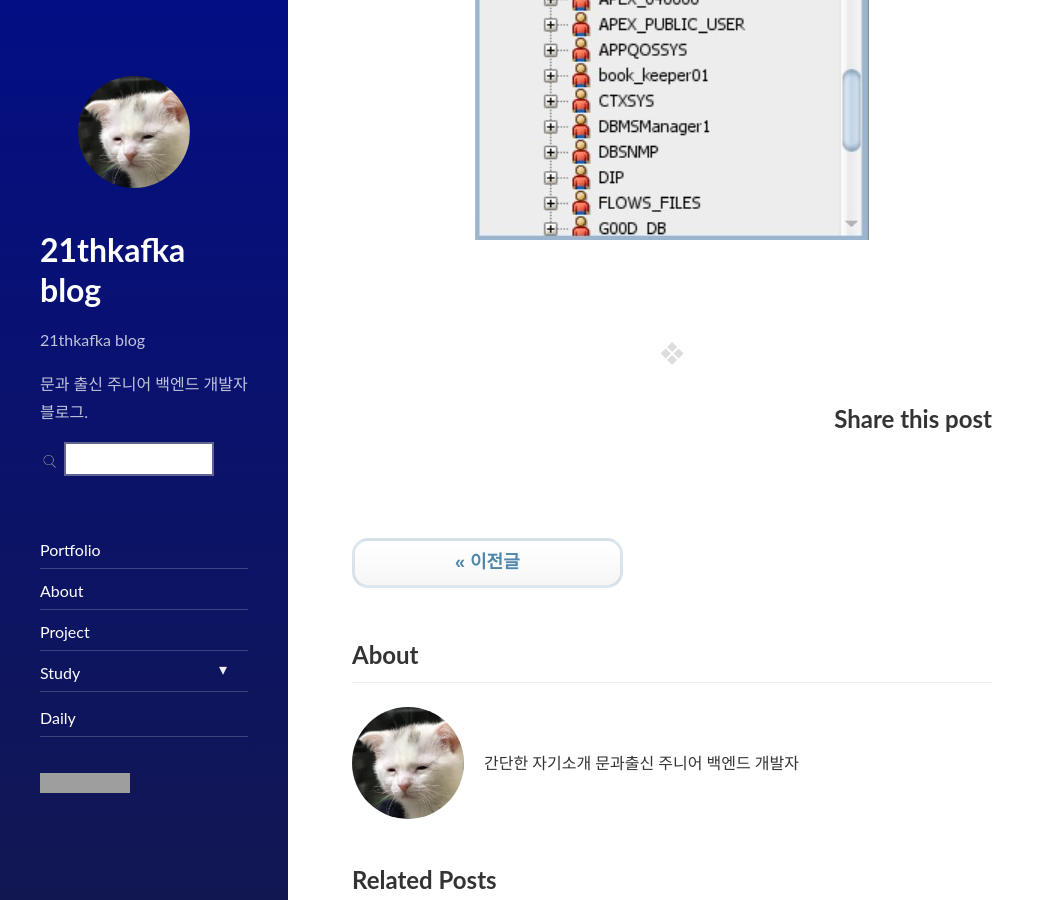
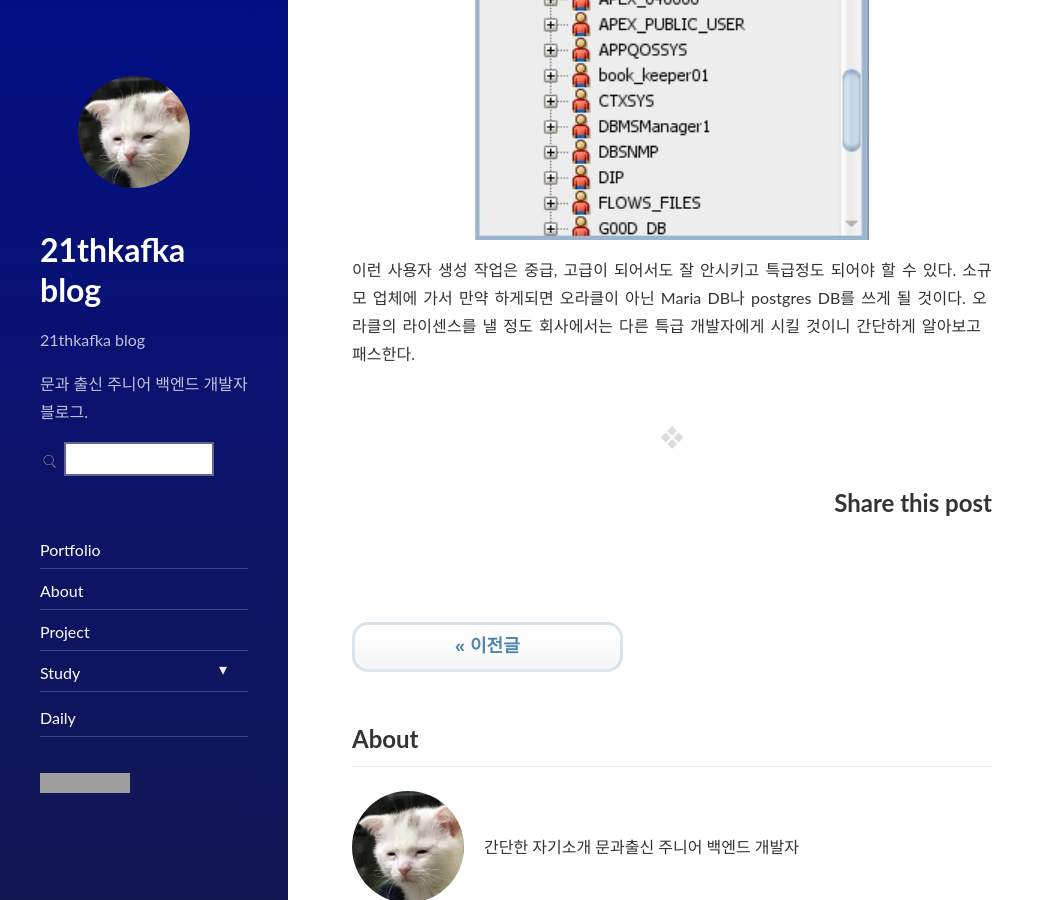
Before and after one commit to 21thkafka/21thkafka.github.io, a Jekyll site: the page built from _posts/study/2022-01-18-database-05.md, in a window 1280 px wide and 900 px high, scrolled down 3376 px. Shown: the whole window, without its empty margins (0-1055 px from the left). Built offline with Jekyll 4.4.1, drawn with Linux system fonts in a browser that asks for light colours; nearby versions of some CDN libraries; comment, search, counter and statistics services are not loaded; grey boxes are pictures that could not be loaded.

Commit message:
사용자 운영 내용 추가

```diff
--- a/_posts/study/2022-01-18-database-05.md
+++ b/_posts/study/2022-01-18-database-05.md
@@ -42,3 +42,5 @@ ALTER SESSION SET "_ORACLE_SCRIPT"=true;
 적용 버튼을 누르면 다음과 같이 DBMSManager1 생성된 것을 볼 수 있다.
 
 ![그림5](../../../../assets/img/study/사용자 생성5.jpg)
+
+이런 사용자 생성 작업은 중급, 고급이 되어서도 잘 안시키고 특급정도 되어야 할 수 있다. 소규모 업체에 가서 만약 하게되면 오라클이 아닌 Maria DB나 postgres DB를 쓰게 될 것이다. 오라클의 라이센스를 낼 정도 회사에서는 다른 특급 개발자에게 시킬 것이니 간단하게 알아보고 패스한다.
```
